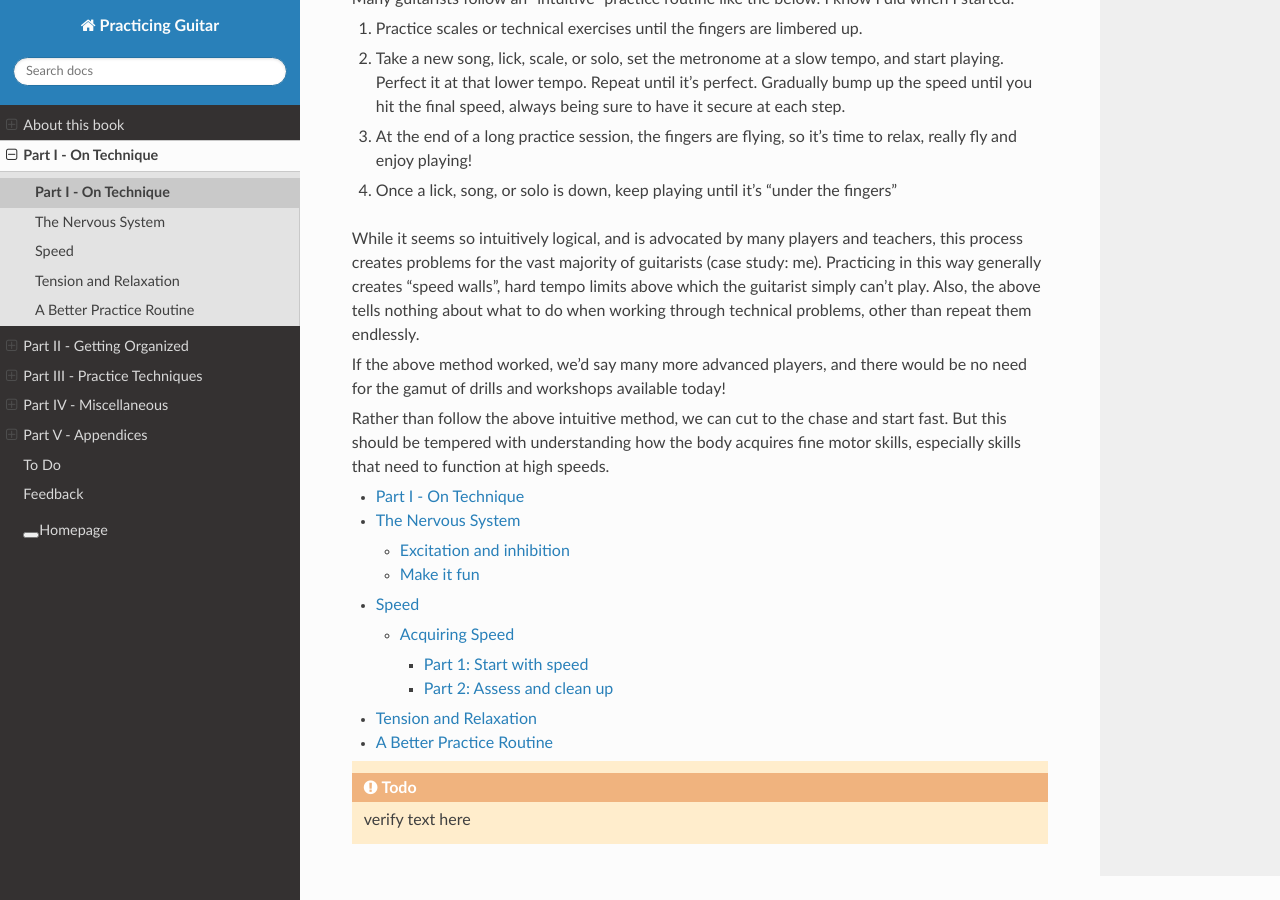
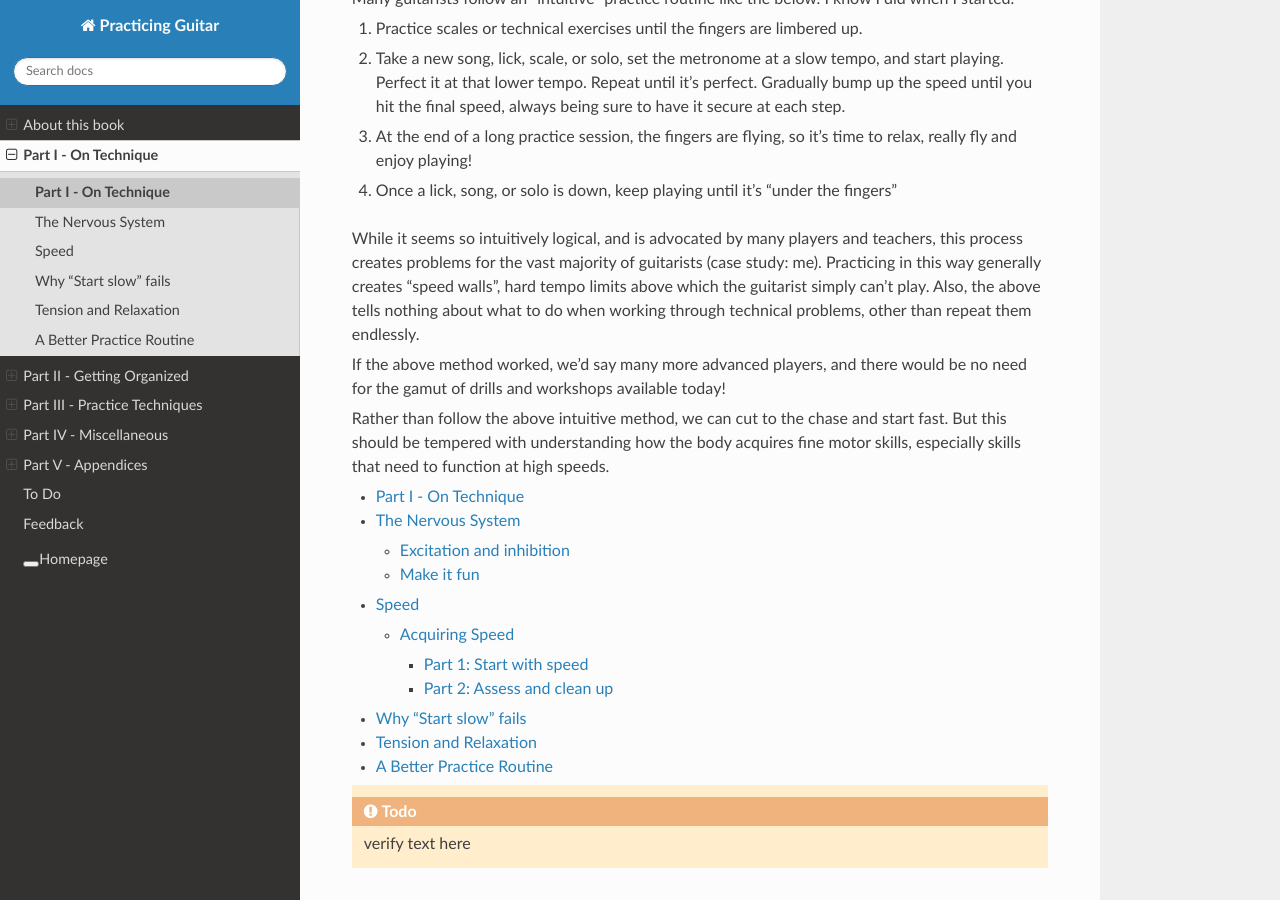
Before and after one commit to jzohrab/practicing-guitar, a Sphinx documentation site: the page built from docs/part-1-on-technique/_index.rst, in a window 1280 px wide and 900 px high, scrolled down 100 px. Built offline with Sphinx 7.4.7 and the Read the Docs theme 2.0.0, drawn with Linux system fonts in a browser that asks for light colours; a script that is not in the unit is left out.

Commit message:
Fix build errors.

```diff
--- a/docs/part-1-on-technique/_index.rst
+++ b/docs/part-1-on-technique/_index.rst
@@ -25,6 +25,7 @@ Rather than follow the above intuitive method, we can cut to the chase and start
    self
    the-nervous-system
    speed
+   start-slow-fails
    tension-and-relaxation
    a-better-practice-routine
 
```
